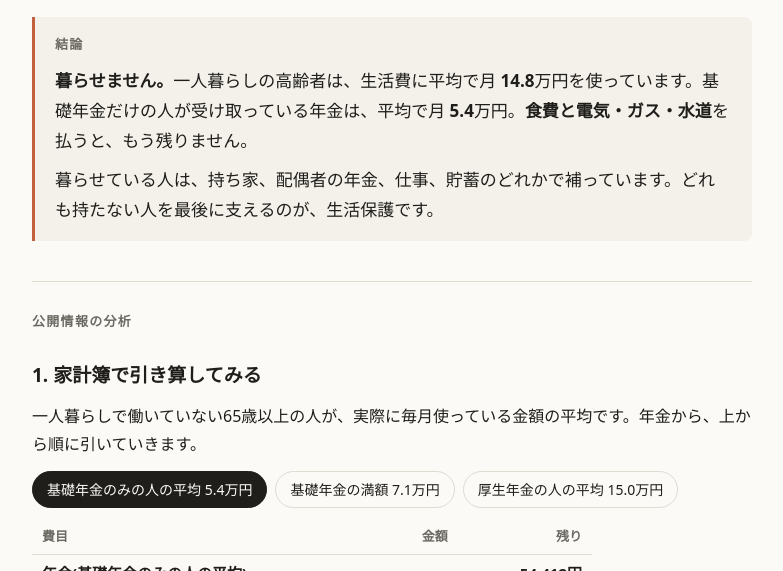
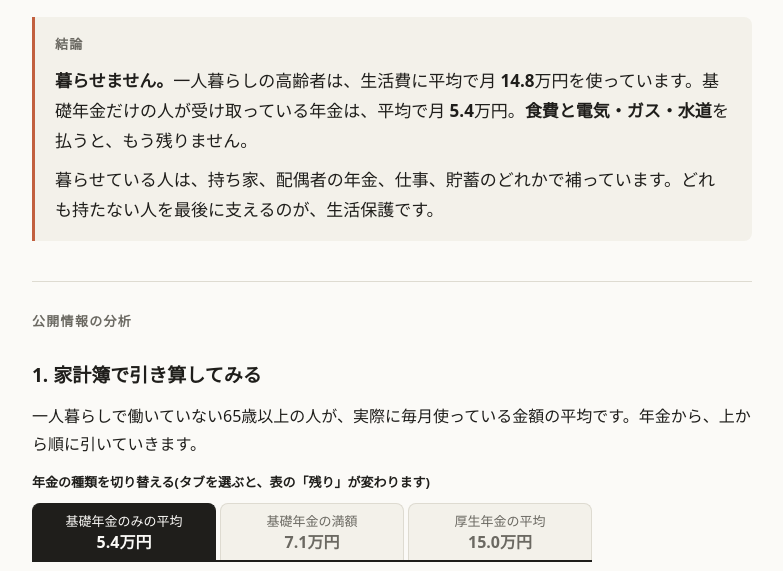
Before and after one commit to tsuki-sola-ai/society, a plain HTML site: page nenkin/index.html in a window 1280 px wide. Shown: the part 205-776 px from the top of the page, without its empty margins (248-1031 px from the left). Drawn offline with nearby package versions, Linux system fonts and the light colour scheme.

Commit message:
家計簿の年金切り替えを、タブと分かる見た目にする
丸い枠のボタンでは切り替えられることが伝わらなかったため、
表に接した3つのタブに変更。金額を大きく表示し、切り替えの説明を上に添える。

Co-Authored-By: Claude Fable 5.2 <noreply@anthropic.com>
Claude-Session: https://claude.ai/code/session_013K4KJsqeeVopXYhCPX7dWv

```diff
--- a/nenkin/index.html
+++ b/nenkin/index.html
@@ -38,9 +38,13 @@ b{font-variant-numeric:tabular-nums}
 .chart text{fill:var(--muted);font-size:12px}
 .tip{position:absolute;pointer-events:none;background:var(--pop);border:1px solid var(--line);box-shadow:0 2px 10px rgba(0,0,0,.15);border-radius:6px;padding:6px 9px;font-size:13px;line-height:1.5;white-space:nowrap;font-variant-numeric:tabular-nums;display:none}
 .tip span{color:var(--muted)}
-.picks{display:flex;flex-wrap:wrap;gap:8px}
-.pick{font:inherit;font-size:14px;color:var(--fg);background:transparent;border:1px solid var(--line);border-radius:999px;padding:5px 14px;cursor:pointer}
-.pick[aria-pressed="true"]{background:var(--fg);color:var(--bg);border-color:var(--fg)}
+.picks-label{font-size:13px;font-weight:600;margin-bottom:-4px}
+.picks{display:flex;gap:4px;max-width:560px;border-bottom:2px solid var(--fg)}
+.pick{flex:1;font:inherit;font-size:13px;line-height:1.4;color:var(--muted);background:var(--panel);border:1px solid var(--line);border-bottom:none;border-radius:8px 8px 0 0;padding:8px 6px 7px;cursor:pointer;display:flex;flex-direction:column;align-items:center;gap:1px;text-align:center}
+.pick .amt{font-size:16px;font-weight:600;font-variant-numeric:tabular-nums}
+.pick:hover{color:var(--fg);border-color:var(--muted)}
+.pick:focus-visible{outline:2px solid var(--c1);outline-offset:2px}
+.pick[aria-selected="true"]{background:var(--fg);color:var(--bg);border-color:var(--fg);cursor:default}
 .scroll{overflow-x:auto}
 .ledger{border-collapse:collapse;width:100%;max-width:560px;font-size:15px;line-height:1.5}
 .ledger th,.ledger td{text-align:left;padding:7px 10px;border-bottom:1px solid var(--line)}
@@ -80,7 +84,8 @@ footer{font-size:13px;color:var(--muted)}
   <section>
     <h3>1. 家計簿で引き算してみる</h3>
     <p>一人暮らしで働いていない65歳以上の人が、実際に毎月使っている金額の平均です。年金から、上から順に引いていきます。</p>
-    <div class="picks" id="picks" role="group" aria-label="年金の種類を選ぶ"></div>
+    <p class="picks-label" id="picks-label">年金の種類を切り替える(タブを選ぶと、表の「残り」が変わります)</p>
+    <div class="picks" id="picks" role="tablist" aria-labelledby="picks-label"></div>
     <div class="scroll">
       <table class="ledger" id="ledger">
         <thead><tr><th>費目</th><th class="num">金額</th><th class="num">残り</th></tr></thead>
@@ -412,14 +417,14 @@ Promise.all([...['pension', 'thresholds', 'reach', 'pension_avg', 'kakei', 'supp
   // 家計簿の表。年金の種類を選ぶと、残りの欄が変わる
   const yen = (v) => comma(Math.abs(v)) + '円';
   const incomes = [
-    {id: 'kiso', label: '基礎年金のみの人の平均', amount: avg.kiso},
-    {id: 'kiso_full', label: '基礎年金の満額', amount: avg.kiso_full},
-    {id: 'kosei', label: '厚生年金の人の平均', amount: avg.kosei}
+    {id: 'kiso', label: '基礎年金のみの人の平均', tab: '基礎年金のみの平均', amount: avg.kiso},
+    {id: 'kiso_full', label: '基礎年金の満額', tab: '基礎年金の満額', amount: avg.kiso_full},
+    {id: 'kosei', label: '厚生年金の人の平均', tab: '厚生年金の平均', amount: avg.kosei}
   ];
   const picks = document.getElementById('picks'), ledgerBody = document.querySelector('#ledger tbody'), ledgerResult = document.getElementById('ledger-result');
   const cell = (text, cls) => { const td = document.createElement('td'); td.textContent = text; if (cls) td.className = cls; return td; };
   const drawLedger = (income) => {
-    picks.querySelectorAll('button').forEach((b) => b.setAttribute('aria-pressed', String(b.dataset.id === income.id)));
+    picks.querySelectorAll('button').forEach((b) => b.setAttribute('aria-selected', String(b.dataset.id === income.id)));
     const {rows, ranOutAt, final} = settle(income.amount);
     const trs = [];
     const start = document.createElement('tr'); start.className = 'start';
@@ -446,8 +451,10 @@ Promise.all([...['pension', 'thresholds', 'reach', 'pension_avg', 'kakei', 'supp
         + '足りなくなります。すべて払うと、毎月' + yen(final) + 'の不足です。';
   };
   picks.replaceChildren(...incomes.map((inc) => {
-    const b = document.createElement('button'); b.type = 'button'; b.className = 'pick'; b.dataset.id = inc.id;
-    b.textContent = inc.label + ' ' + man1(inc.amount) + '万円';
+    const b = document.createElement('button'); b.type = 'button'; b.className = 'pick'; b.dataset.id = inc.id; b.setAttribute('role', 'tab');
+    const name = document.createElement('span'); name.textContent = inc.tab;
+    const amt = document.createElement('span'); amt.className = 'amt'; amt.textContent = man1(inc.amount) + '万円';
+    b.append(name, amt);
     b.addEventListener('click', () => drawLedger(inc));
     return b;
   }));
```
